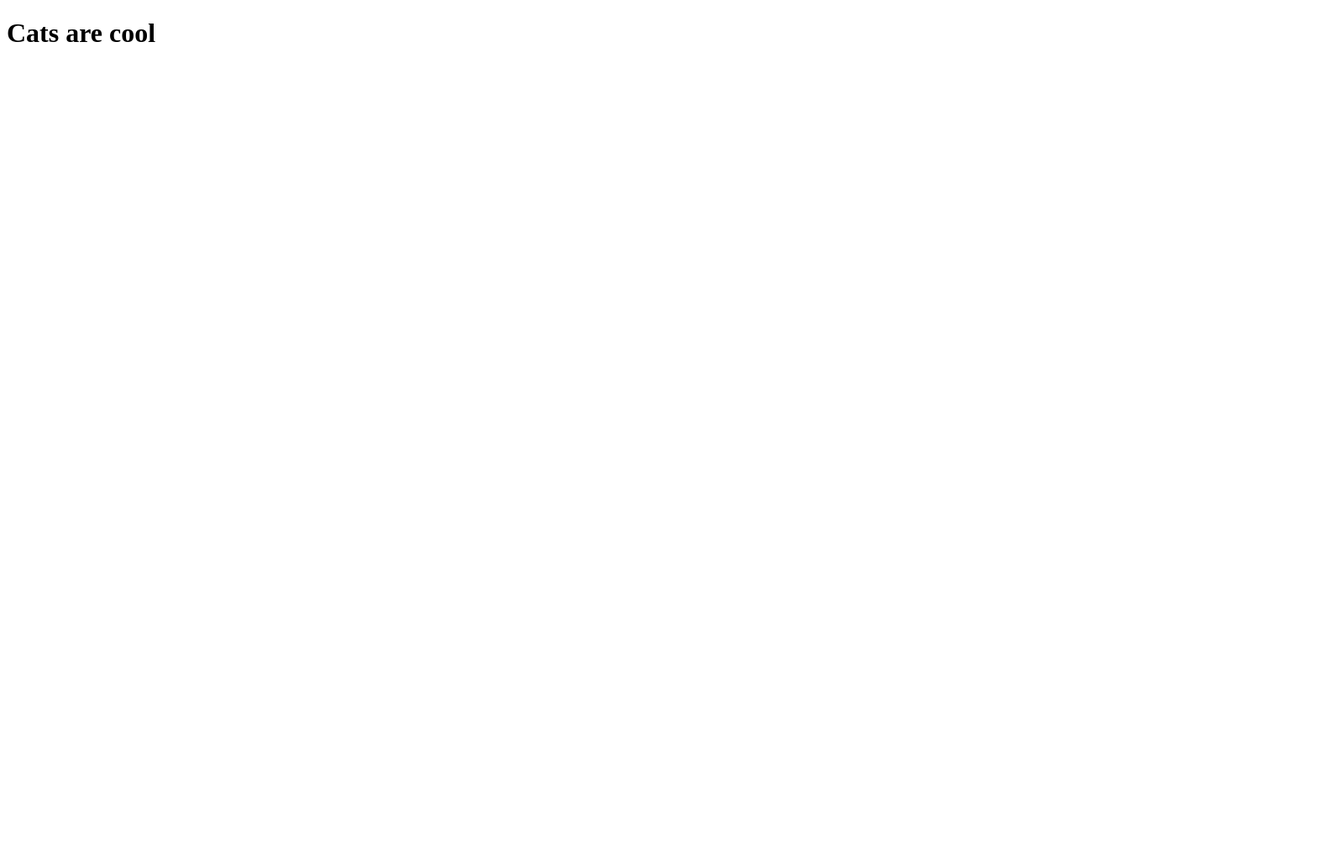
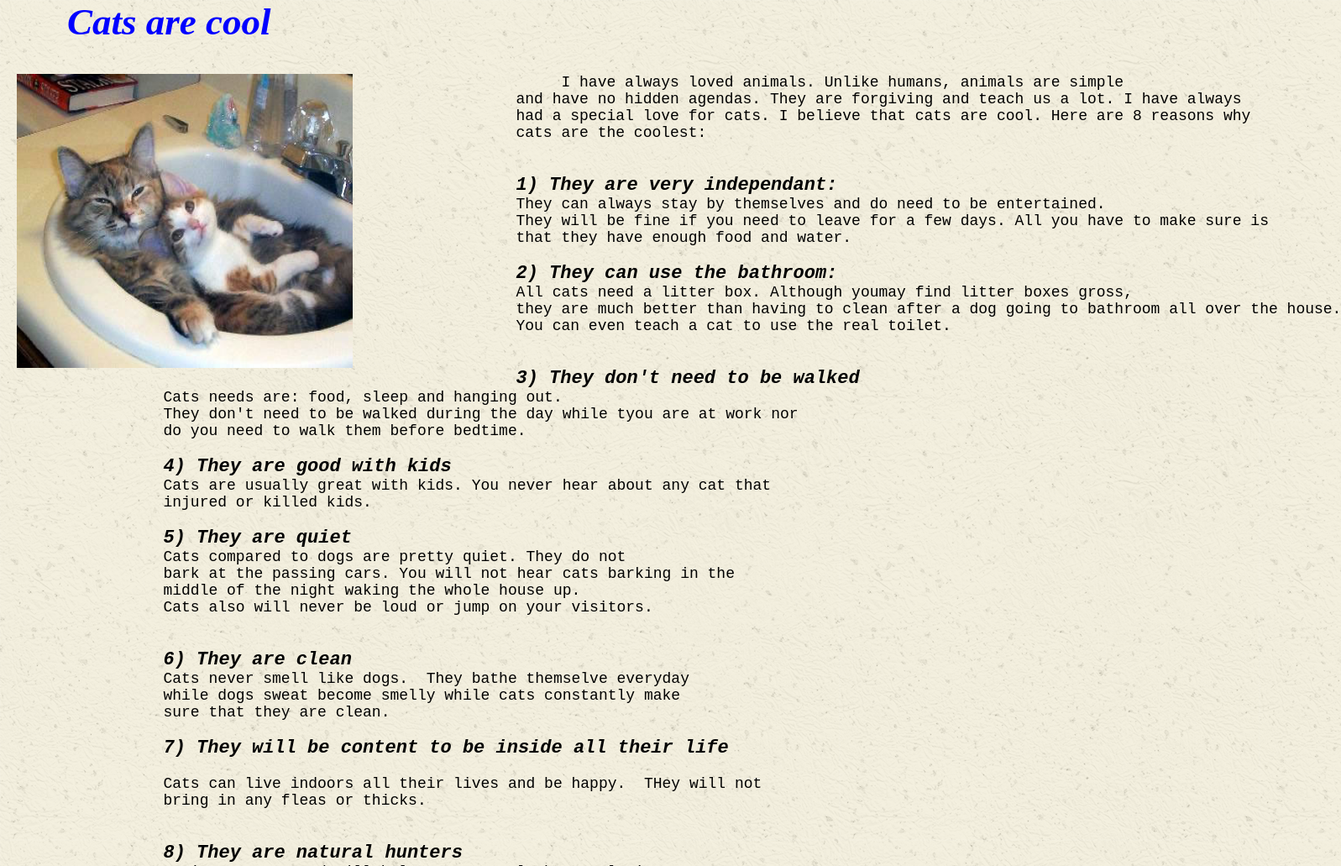
Before and after one commit to Mortezazoughi/mortezazoughi.github.io, a plain HTML site: page index.html in a window 1280 px wide. Shown: the top 1031 px of the page at 84% size, 1597 px wide, since content can reach past the window. Before the commit the page ends 800 px from the top, so only its background shows below. Drawn offline with Linux system fonts and the light colour scheme.

Commit message:
Posting the cool cats web on pages

```diff
--- /dev/null
+++ b/css/style.css
@@ -0,0 +1,33 @@
+* {
+    margin: 0px;
+    padding: 0px;
+
+}
+
+body {
+    background: url(../images/ricepaper.png);
+}
+
+h1 {
+    font-size: 45px;
+    color: blue;
+    margin-left: 30px;
+    padding-left: 50px;
+    font-style: bold;
+    font-style: italic;
+}
+
+pre {
+    font-size: 18px;
+}
+
+.cats {
+    height: 350px;
+    width: 400px;
+    padding-left: 20px;
+}
+
+.wrapper, .content {
+    float: left;
+    clear: left;
+}
--- a/index.html
+++ b/index.html
@@ -3,13 +3,78 @@
 
 <head>
       <meta charset="UTF-8">
-  <title>Hello Wolrd</title>
+      <title>Cool Cats</title>
+      <link rel="stylesheet" type="text/css" href="css/Style.css" />
 
       <header>
-<h1> Cats are cool</h1>
+            <h1>Cats are cool</h1>
 
       </header>
+
+      <br><br>
+
 <body>
 
+      <div class="wrapper">
+
+            <img class="cats" src="images/cool-cats.jpg" alt="Cool cats">
+
+      </div> <!-- closing class="wrapper"-->
+
+      <div class="content"></div>
+
+      <pre>                       I have always loved animals. Unlike humans, animals are simple
+                  and have no hidden agendas. They are forgiving and teach us a lot. I have always
+                  had a special love for cats. I believe that cats are cool. Here are 8 reasons why
+                  cats are the coolest:
+
+
+                  <span style= "font-weight:900; font-size: 22px; font-style: italic"; >1) They are very independant:</span>
+                  They can always stay by themselves and do need to be entertained.
+                  They will be fine if you need to leave for a few days. All you have to make sure is
+                  that they have enough food and water.
+
+                  <span style= "font-weight:900; font-size: 22px; font-style: italic"; >2) They can use the bathroom:</span>
+                  All cats need a litter box. Although youmay find litter boxes gross,
+                  they are much better than having to clean after a dog going to bathroom all over the house.
+                  You can even teach a cat to use the real toilet.
+
+
+                  <span style= "font-weight:900; font-size: 22px; font-style: italic"; >3) They don't need to be walked</span>
+                  Cats needs are: food, sleep and hanging out.
+                  They don't need to be walked during the day while tyou are at work nor
+                  do you need to walk them before bedtime.
+
+                  <span style= "font-weight:900; font-size: 22px; font-style: italic"; >4) They are good with kids</span>
+                  Cats are usually great with kids. You never hear about any cat that
+                  injured or killed kids.
+
+                  <span style= "font-weight:900; font-size: 22px; font-style: italic"; >5) They are quiet </span>
+                  Cats compared to dogs are pretty quiet. They do not
+                  bark at the passing cars. You will not hear cats barking in the
+                  middle of the night waking the whole house up.
+                  Cats also will never be loud or jump on your visitors.
+
+
+                  <span style= "font-weight:900; font-size: 22px; font-style: italic"; >6) They are clean</span>
+                  Cats never smell like dogs.  They bathe themselve everyday
+                  while dogs sweat become smelly while cats constantly make
+                  sure that they are clean.
+
+                  <span style= "font-weight:900; font-size: 22px; font-style: italic";>7) They will be content to be inside all their life</span>
+
+                  Cats can live indoors all their lives and be happy.  THey will not
+                  bring in any fleas or thicks.
+
+
+                  <span style= "font-weight:900; font-size: 22px; font-style: italic"; >8) They are natural hunters</span>
+                  Having cats around will help you control the population
+                  of insects and you will never have any rodent problems in your house.
+            </pre>
+
+      </div> <!-- Closing class-"content"-->
+
+
 </body>
+
 </html>
```
Also changed, not shown: images/cool-cats.jpg (added), images/ricepaper.png (added). Lines whose indentation alone changed are shown as unchanged.
